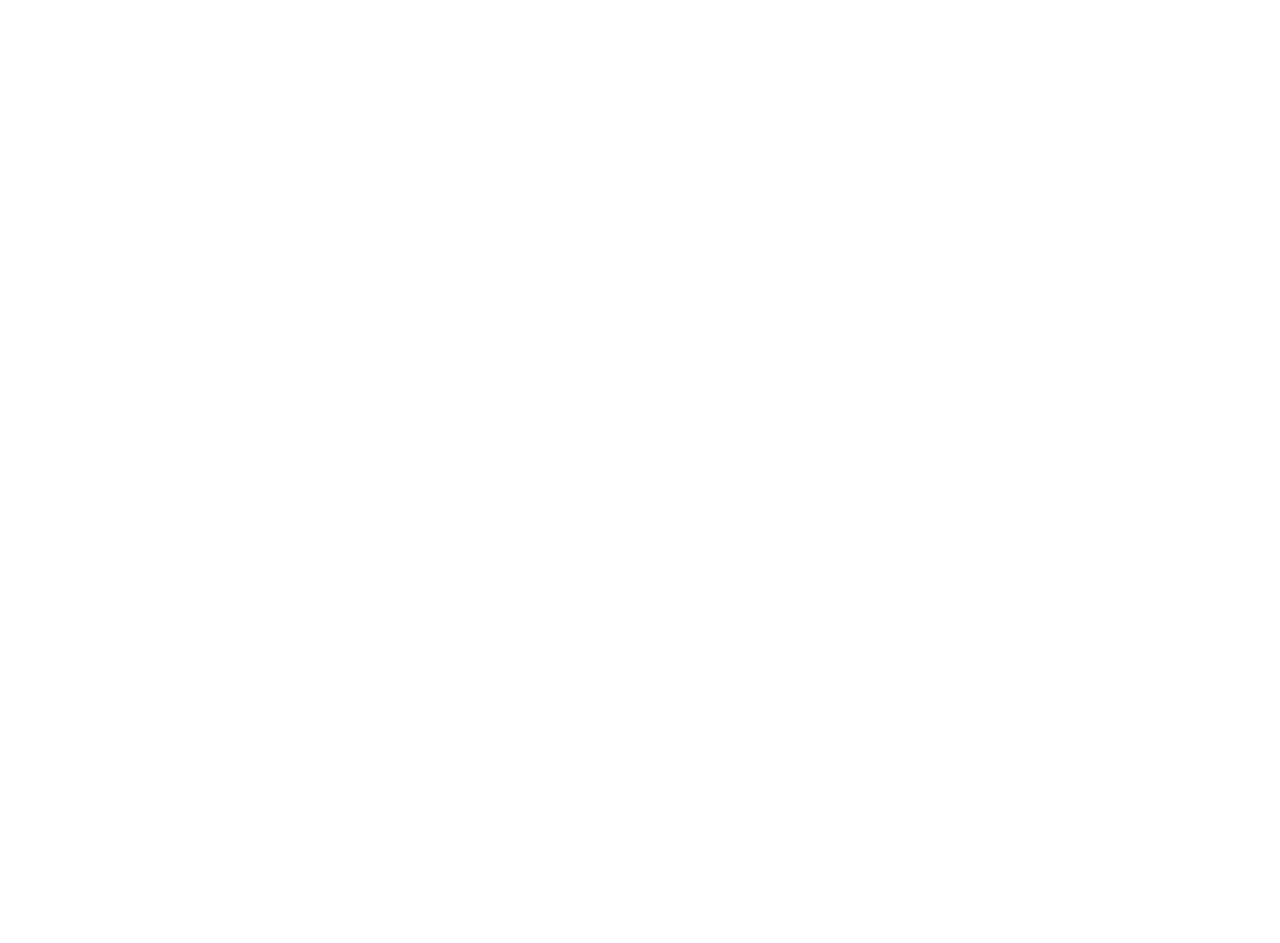
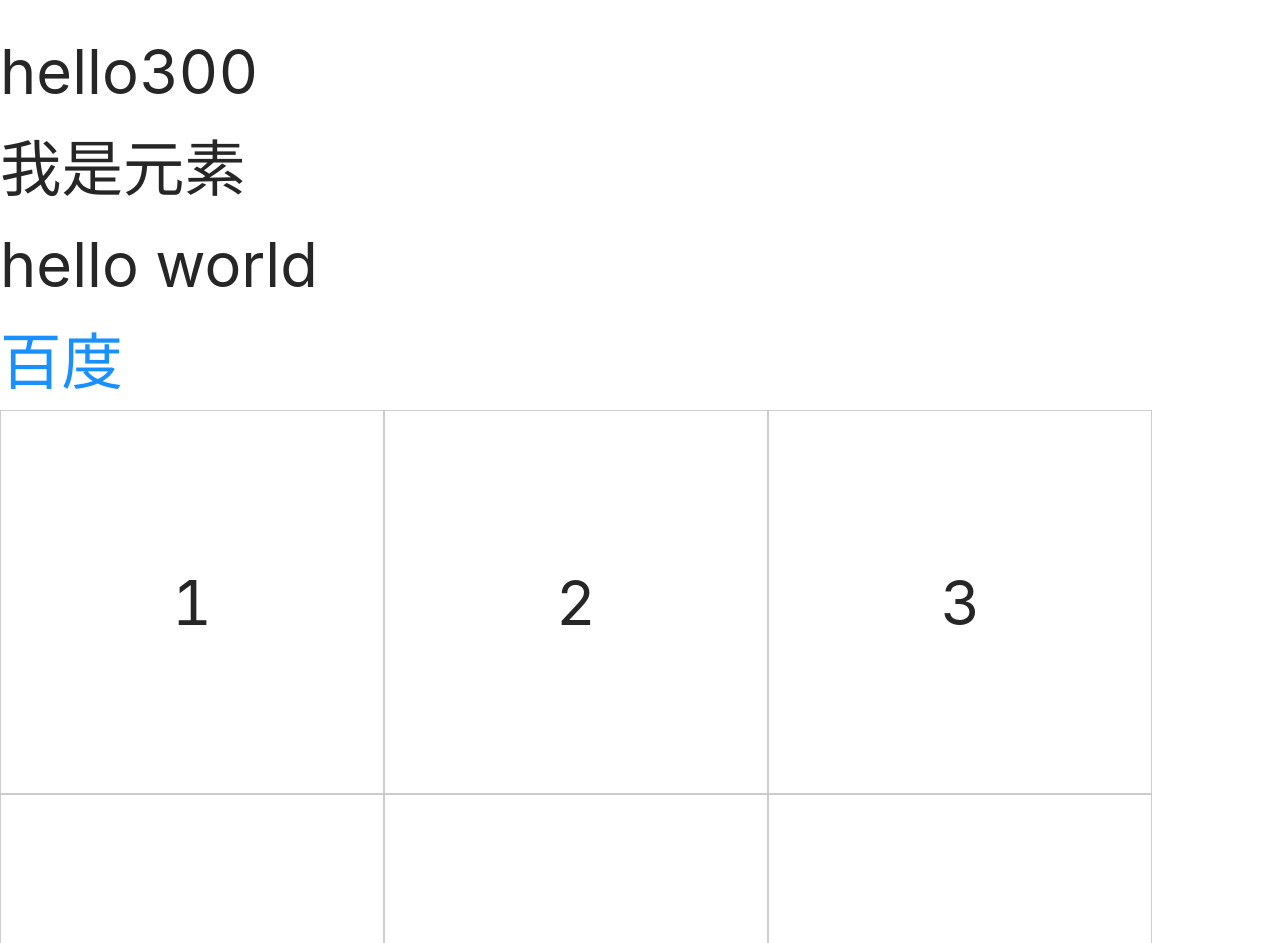
Before and after one commit to zengxiaodai/GP7, a React app in the folder react-webpack/: page / in a window 1280 px wide. Shown: the part 169-1112 px from the top of the page. Before the commit the page ends 800 px from the top, so only its background shows below. Built offline with nearby package versions, Linux system fonts and the light colour scheme.

Commit message:
day22 pm

```diff
--- a/react-webpack/config/webpack.config.js
+++ b/react-webpack/config/webpack.config.js
@@ -38,7 +38,7 @@
     // 如果是v4，用 clean-webpack-plugin
     // 在最新的v5中，clean:true 可以代替clean-webpack-plugin功能
     // clean: true,
-    pathinfo: false,
+    // pathinfo: false,
   },
 
   // 插件：是webpack中一些用于扩展的小插件
--- a/react-webpack/package.json
+++ b/react-webpack/package.json
@@ -3,7 +3,7 @@
   "version": "1.0.0",
   "description": "",
   "main": "index.js",
-  "sideEffects": ["**/*.js", "**/*.jsx"],
+  "sideEffects": ["*.css", "*.scss"],
   "scripts": {
     "build1": "cross-env NODE_ENV=production webpack --config config/webpack.config.js",
     "serve1": "cross-env NODE_ENV=development webpack serve --config config/webpack.config.js",
--- a/react-webpack/src/App.jsx
+++ b/react-webpack/src/App.jsx
@@ -7,7 +7,7 @@
 export default () => {
   return (
     <div className='app'>
-      <TestJSX />
+      <TestJSX listType='photo' />
     </div>
   )
 }
--- a/react-webpack/src/main.js
+++ b/react-webpack/src/main.js
@@ -2,8 +2,10 @@
 import ReactDOM from 'react-dom'
 import App from './App'
 
-import s from '@/styles/init.scss'
-console.log(s)
+// import s from '@/styles/init.scss'
+// console.log(s)
+
+import '@/styles/init.scss'
 
 // 把App根组件渲染到真实的DOM节点
 ReactDOM.render(<App />, document.getElementById('root'))
--- a/react-webpack/src/styles/init.scss
+++ b/react-webpack/src/styles/init.scss
@@ -1,4 +1,19 @@
-html,body { margin: 0; padding: 0; }
-.box {
-  font-size: 2.5rem;
+html,body {
+  margin: 0;
+  padding: 0;
+  font-size: .48rem;
 }
+
+.grid {
+  &>div {
+    width: 9rem;
+    height: 3rem;
+    display: flex;
+    &>span {
+      flex: 1;
+      line-height: 3rem;
+      border: 1px solid #ccc;
+      text-align: center;
+    }
+  }
+}
--- a/react-webpack/src/views/study/12/TestJSX.jsx
+++ b/react-webpack/src/views/study/12/TestJSX.jsx
@@ -44,11 +44,150 @@
   // )
 
 // 3、JSX元素是变量，是对象（引用数据类型），它不是HTML字符串。
+  // 通常所说的JSX元素有两种，一种html的元素<div/>，另一种是自定义封装<Button/>
 
+// 4、JSX语法中有三个不一样的属性
+  // className（相当于html中class属性）
+  // htmlFor（相当于html中的for属性）
+  // tabIndex（相当于html中的tabindex属性）
+
+// 5、JSX语法中新增了三个属性
+  // key 渲染一个列表时，或者渲染一个数组时，都要加key，为了让“diff运算”更加高效。
+  // ref 用于快速地访问DOM对象或者访问JSX实例对象。
+  // dangerouslySetInnerHTML 向JSX节点中插入一段可以参与渲染的HTML字符串（相当于Vue中的v-html）
+
+// 6、JSX元素可任意嵌套。可以嵌套哪些内容呢？——基本数据类型、数组、JSX元素、函数调用。被嵌套的变量必须用 {} 包起来。这种{}语法是JSX的语法特色。在JSX中凡是被{}所包裹的东西，我们称之为表达式。
+  // 如果嵌套的变量是字符串、数值类型，JSX会把它们当作文本进行渲染。（v-text）
+  // 如果嵌套的变量是undefined、null、布尔值，JSX会忽略掉它们。
+  // 如果嵌套的变量是数组，JSX会把它们当作列表进行渲染（要加key）。（v-for）
+  // 如果嵌套的表达式是函数调用，这个函数的返回值必须是JSX支持的变量类型。
+  // 如果嵌套的变量是对象，在动态style等特殊语法环境下，是支持的。
+
+  // ReactElement，也叫做“JSX元素”，例如<div/> <Modal/> 凡是被<>包起来的变量都叫做ReactElement。
+  // ReactNode，也俗称“React节点”，它包括ReactElement、undefined、null、布尔值、string、number、函数调用等。
+
+  // 注意1：JSX的{}中只能放置变量和表达式。{}中可以发生任何“运算”，但“运算”的结果必须返回的是ReactNode。不能返回void、Symbol、BigInt、Map、Set等其它数据类型。
+  // 注意2：建议不要在JSX的{}写JS语句。
+
+// 7、在JSX中添加注释，示例：{/* something */}
+
+// 8、当JSX元素的属性是动态变量时，也要用 {} 包起来。（v-bind）
+  // 示例1：<div title={}></div>
+  // 示例2：<Model footer={} />
+
+  // 动态属性：你可以理解一个属性的值与声明式变量（state）有关系的。
+  // 静态属性：你可以理解一个属性的值与声明式变量无关。
+
+// 9、JSX的{}可以放置变量和表达式，它默认具有防注入攻击（XSS）。
+
+// 10、JSX是不可变对象。怎么理解“不可变对象”？JSX元素（变量）一旦定义了，就不能再修改。
+  // 结论：render()的返回值也是不可变对象。
+  // 简述声明式变量变化后的更新过程：当this.setState()修改声明式变量时，声明式变量发生变化后，我们更新视图的思路不是直接去修改JSX对象，而是让render()返回一个全新的JSX对象。此时，内存中就有了两个JSX对象（Fiber），React进而对它俩进行“协调”运算（协调运算的过程是可中断的），找出新旧JSX对象中的最小差异（脏节点），然后一次性“提交”更新DOM（不可中断的）。
+
+// 11、React组件名的首字母必须大写。
+  // 正确示例：const Model = ()=>(<div />)  // <Modal/>
+  // 正确示例：const model = ()=>(<div />)  // { model() }
+
+  // 结论：自己封装React组件，或者使用第三方UI组件库，所有单词的首字母都是大写。
+
+// 12、在JSX类型中使用点语法来实例化一个组件（注意模块命名都要首字母大家）
+  // 示例：<Qf.Model />   <Qf.Select />
+
+const Qf = {
+  Model: ()=>(<div>弹框</div>),
+  Select: ()=>(<div>下拉框</div>)
+}
+
+const PhotoList = () => (<div>照片列表</div>)
+const VideoList = () => (<div>视频列表</div>)
+const unknow = { photo: PhotoList, video: VideoList }
 
 // 页面组件（由路由来控制）
 export default class TestJSX extends React.Component {
+  constructor(props) {
+    super(props)
+    this.state = {
+      tt: 'qfedu',
+      count: 1
+    }
+  }
+  componentDidMount() {
+    this.timer = setInterval(()=>{
+      // this.setState()是专门用于修改声明式变量的。
+      // 这个API有一个非常重要的特点：它会触发render()重新执行。
+      this.setState(state=>{
+        return { count: state.count + 1 }
+      })
+    }, 1000)
+  }
+  componentWillUnmount() {
+    clearInterval(this.timer)
+  }
   render () {
-    return <h1>学习JSX</h1>
+    const { tt, count } = this.state
+    console.log('-----re-rendered')
+    // do something
+    const a1 = 'hello world'
+    const a2 = 200
+    const a3 = undefined
+    const a4 = null
+    const a5 = false
+    const a6 = ['hello', 300, null, true, <div key='hh'>我是元素</div>, a1]
+    const a7 = <a href="https://baiduc.com">百度</a>
+    // const a8 = [
+    //   <div>{[<span>1</span>,<span>2</span>,<span>3</span>]}</div>,
+    //   <div>{[<span>4</span>,<span>5</span>,<span>6</span>]}</div>,
+    //   <div>{[<span>7</span>,<span>8</span>,<span>9</span>]}</div>
+    // ]
+    function createGrid () {
+      let outer = []
+      for (let i=1; i<4; i++) {
+        let inner = []
+        for (let j=1; j<4; j++) {
+          inner.push(<span key={j+(i-1)*3+7}>{ j+(i-1)*3 }</span>)
+        }
+        outer.push(<div key={i*100}>{ inner }</div>)
+      }
+      return outer
+    }
+    function test(a) {
+      return function(b){
+        return <div>{a*b}</div>
+      }
+    }
+    const a9 = {color:'red',fontSize:'0.5rem'}
+    const a10 = 'qf'
+    const UnknowList = unknow[this.props.listType]
+
+    return (
+      <div>
+        <div>{ a1 }</div>
+        <div>{ a2 }</div>
+        <div>{ a3 }</div>
+        <div>{ a4 }</div>
+        <div>{ a5 }</div>
+        <div>{ a6 }</div>
+        <div>{ a7 }</div>
+        { /* <div className='grid'>{ a8 }</div>  */ }
+        <div className='grid'>{ createGrid() }</div>
+        <div>{ test(2)(4) }</div>
+        <div style={ a9 }>测试动态样式</div>
+        <div title={ a10 }>千锋教育</div>
+        <div title={ 'qf' }></div>
+        <div title={ tt }></div>
+        <div>{ count }</div>
+        <Qf.Model />
+        <Qf.Select />
+        <UnknowList a={1+2+2} />
+        <div {...{title:'qf', className:'box', id:'box'}}>测试展开运算符</div>
+        <div title='qf' className='box' id='box'>与上一行等价的</div>
+        <Qf.Model>
+          <div>一</div>
+          <div>二</div>
+        </Qf.Model>
+        <div>{`Hello, ${Math.random()}`}</div>
+        <div>Hello, {Math.random()}</div>
+      </div>
+    )
   }
 }
```
Also changed, not shown: react-webpack/config/serve.js (line endings or trailing spaces).
